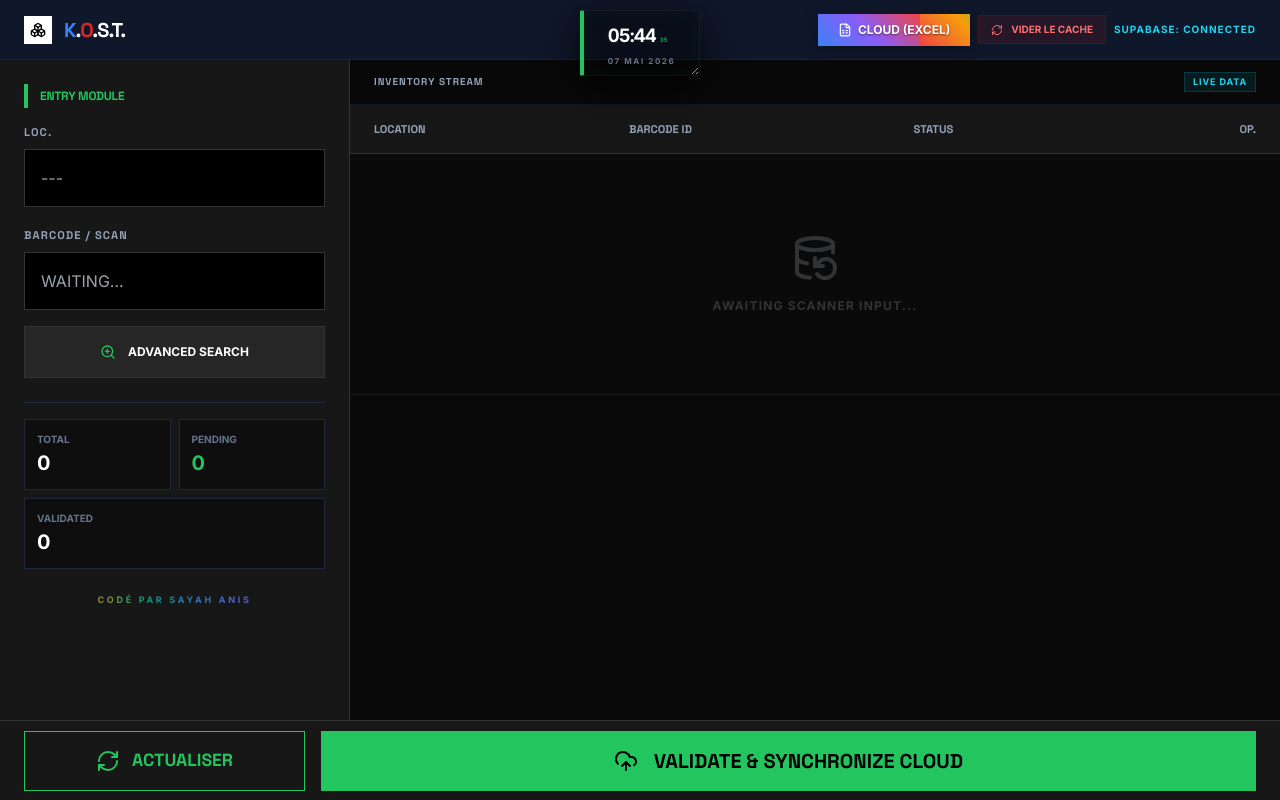
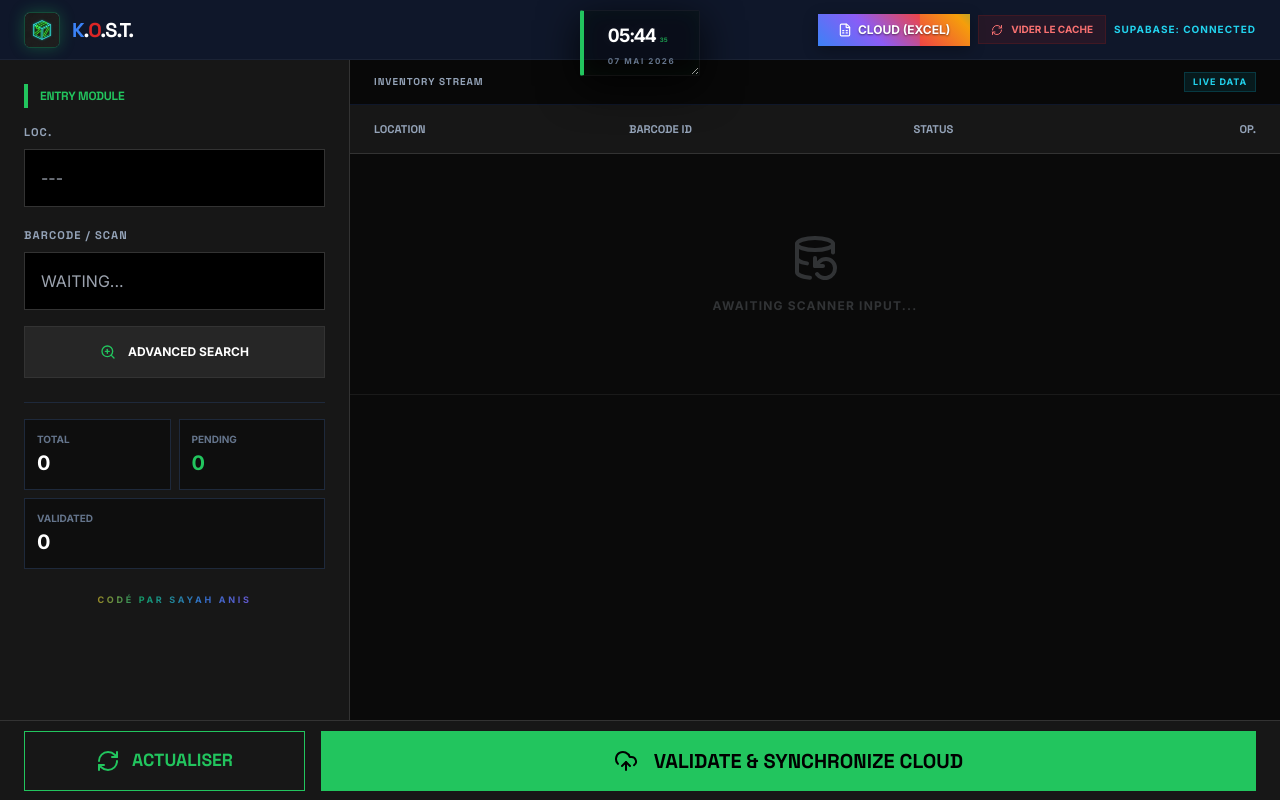
Before and after one commit to xoton03/k.o.s.t, a plain HTML site: page index.html in a window 1280 px wide. Drawn offline with nearby package versions, Linux system fonts and the light colour scheme; no server answers.

Commit message:
Generate and apply new K.O.S.T. industrial logo

```diff
--- a/index.html
+++ b/index.html
@@ -17,9 +17,7 @@
 
     <header class="flex items-center justify-between px-6 bg-slate-900 border-b border-white/5">
         <div class="flex items-center gap-3">
-            <div class="w-7 h-7 bg-white flex items-center justify-center shrink-0">
-                <i data-lucide="boxes" class="w-4 h-4 text-black"></i>
-            </div>
+            <img src="assets/logo.png" alt="K.O.S.T Logo" class="w-9 h-9 rounded-md object-cover shadow-[0_0_15px_rgba(34,197,94,0.3)] shrink-0 border border-[#22C55E]/30">
             <h1 class="text-white font-extrabold text-xl tracking-tighter">
                 <span class="text-blue-500">K</span>.<span class="text-red-600">O</span>.S.T.
             </h1>
```
Also changed, not shown: assets/logo.png (added).
